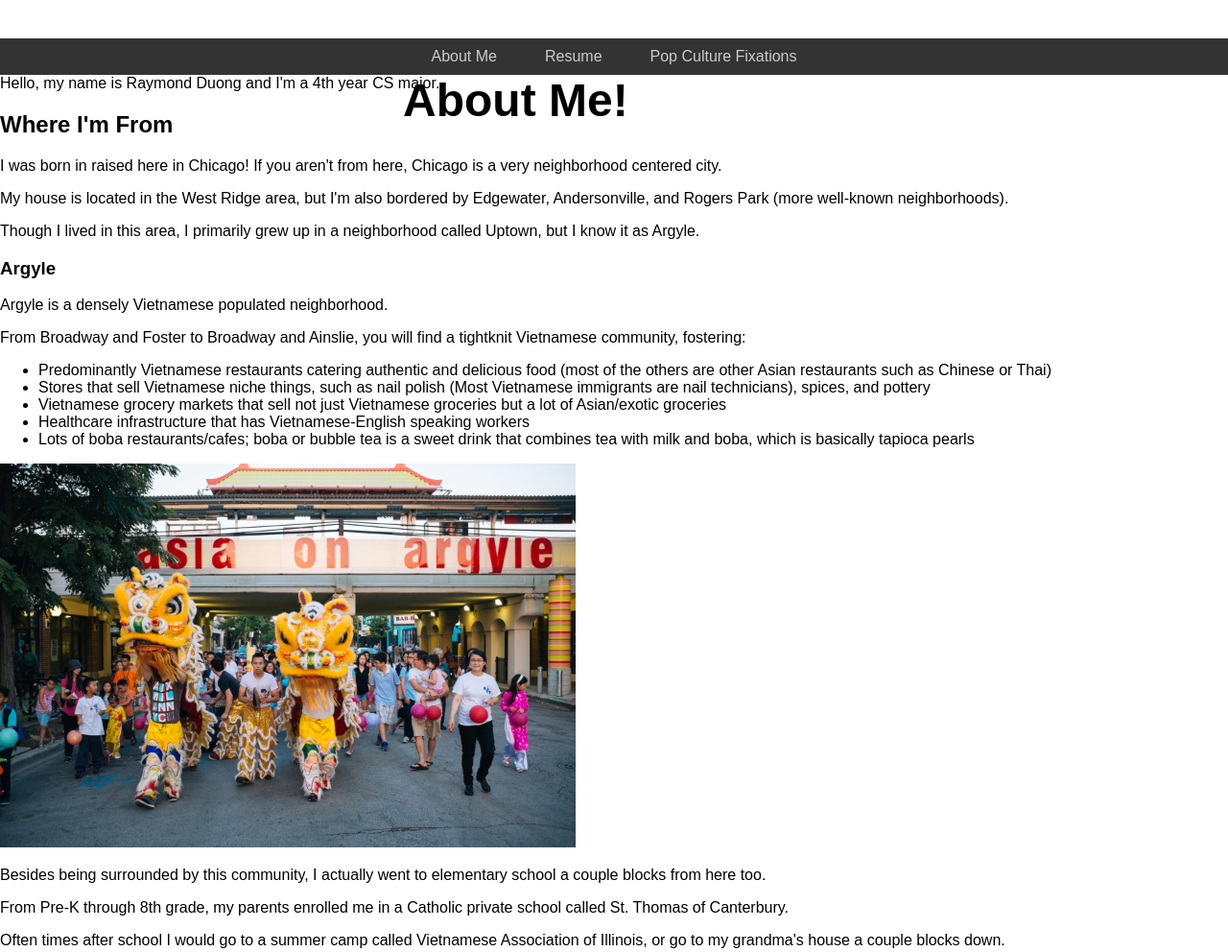
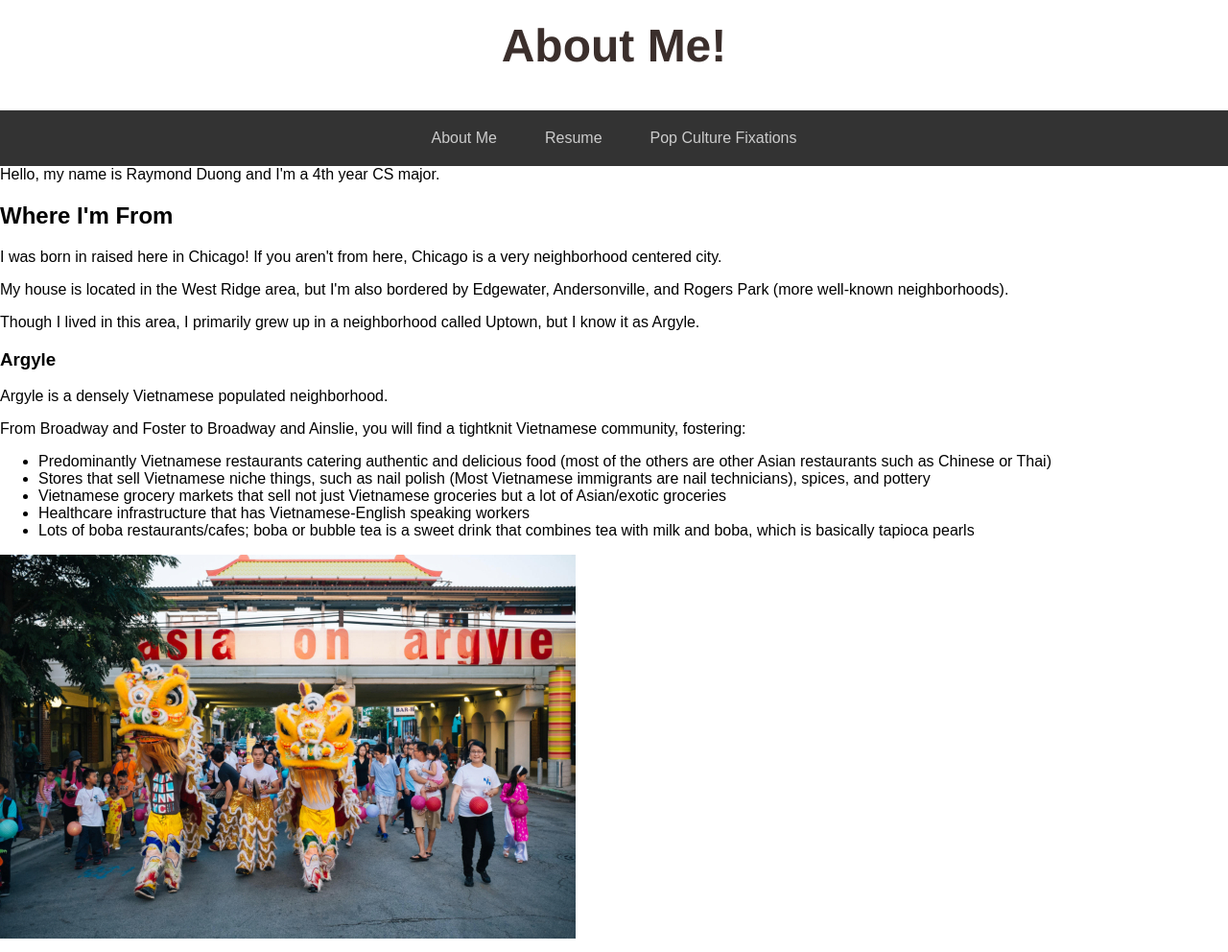
Before and after one commit to rduong11/ITMD_361_proj2, a plain HTML site: page index.html in a window 1280 px wide. Shown: the top 992 px of the page at 96% size. Drawn offline with Linux system fonts and the light colour scheme.

Commit message:
trying something...

```diff
--- a/css/styles.css
+++ b/css/styles.css
@@ -5,33 +5,28 @@ body {
 }
 
 #header {
-  position: relative;
-  margin-top: 40px;
+  text-align: center;
+  padding: 20px;
+  /* margin-top: 40px; */
+  margin-bottom: 20px;
   border-radius: 12px 12px 0px 0px;
 }
 
 #header h1 {
-  position: absolute;
+  /* position: absolute;
   left: 420px;
-  top:5px;
+  top:5px; */
   font-size: 3em;
-  font-family: 'Helvetica'
+  font-family: 'Helvetica', sans-serif;
   color: #3b2f2c;
+  margin: 0;
 }
-
-#header #toplink {
-  text-decoration: none;
-  position: absolute;
-  top:-34px;
-  right: 10px;
-  color: white;
-  font-size: 1.8em;
-  }
 
 #main-nav {
   float: left;
   width: 100%;
   background-color: #333;
+  padding: 10px 0;
 }
 
 #main-nav ul {
```
